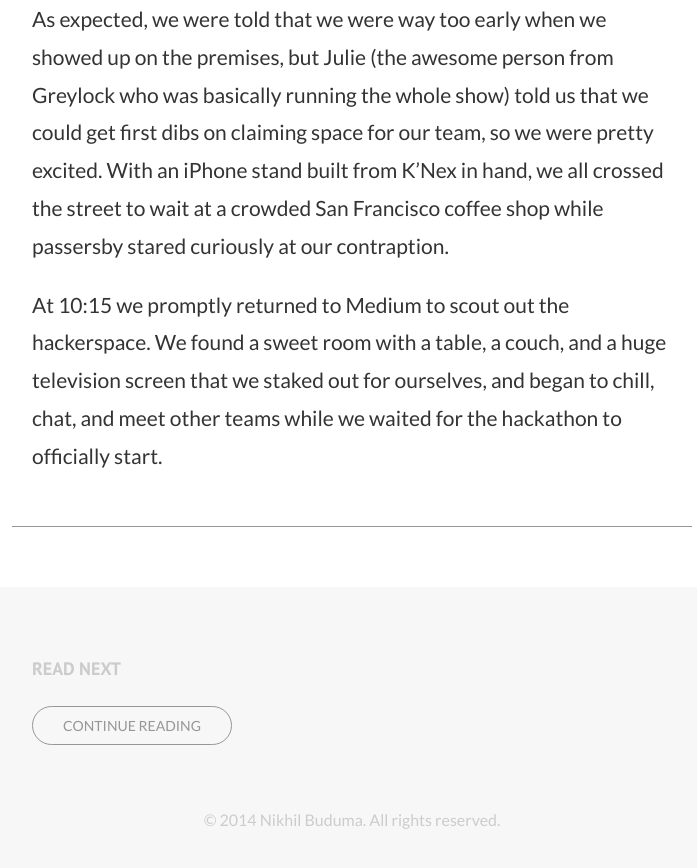
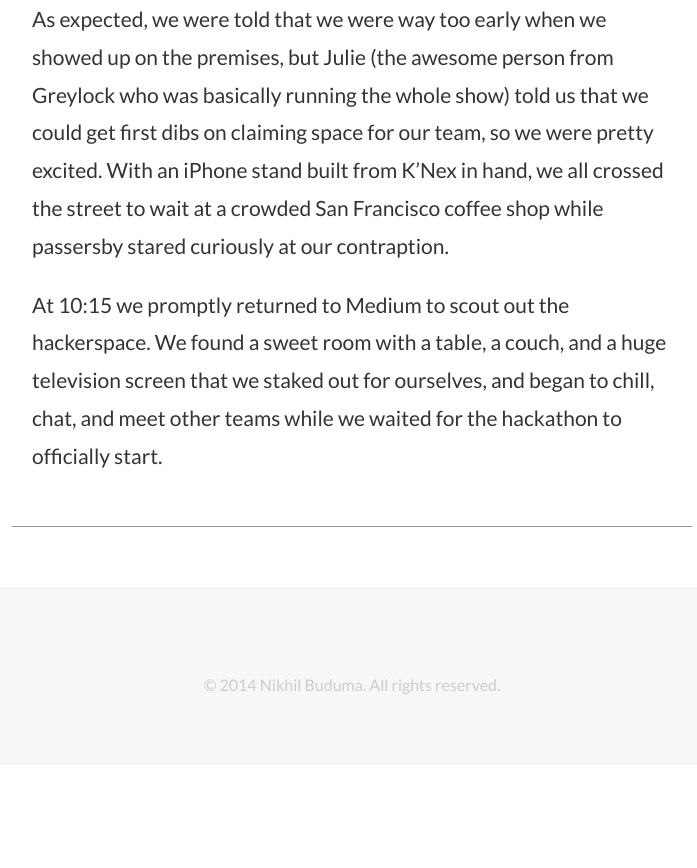
Before and after one commit to darksigma/darksigma.github.io, a Jekyll site: the page built from _posts/2013-06-13-hackthenorth.md, in a window 1280 px wide and 900 px high, scrolled down 1145 px. Shown: the top 868 px of the window, without its empty margins (288-985 px from the left). Built offline with Jekyll 4.4.1, drawn with Linux system fonts in a browser that asks for light colours; nearby versions of some CDN libraries; Markdown is read by kramdown in place of the engine named in the settings; after the commit the page ends 1910 px from its top, so only the background shows below that.

Commit message:
Fixed an anomaly which showed a messed up 'Read Next' section on the first post (first meaning, the earliest date, thus last when browsing). Now, the 'Read Next' only shows up if the entry is not the first (and when I say first, I mean last) entry.

```diff
--- a/_includes/post-footer.html
+++ b/_includes/post-footer.html
@@ -2,6 +2,7 @@
  </div>
  <div class="footer">
  	<div class="content">
+ 		{% if page.previous != nil %}
  		<div class= "post">
  			<a class="post-link" href="{{ page.previous.url }}">
  				<span class="date">READ NEXT</span>
@@ -12,7 +13,8 @@
 			      <a class="btn-read" href="{{ page.previous.url }}">CONTINUE READING</a>
   				</p>
   			</a>
-  </div>
+  		</div>
+  		{% endif %}
 <br/>
 <center><span style="font-family:Lato,sans-serif;color:#cccccc">© 2014 Nikhil Buduma. All rights reserved.</span></center>
 </div>
```
Also changed, not shown: 13 other files.
